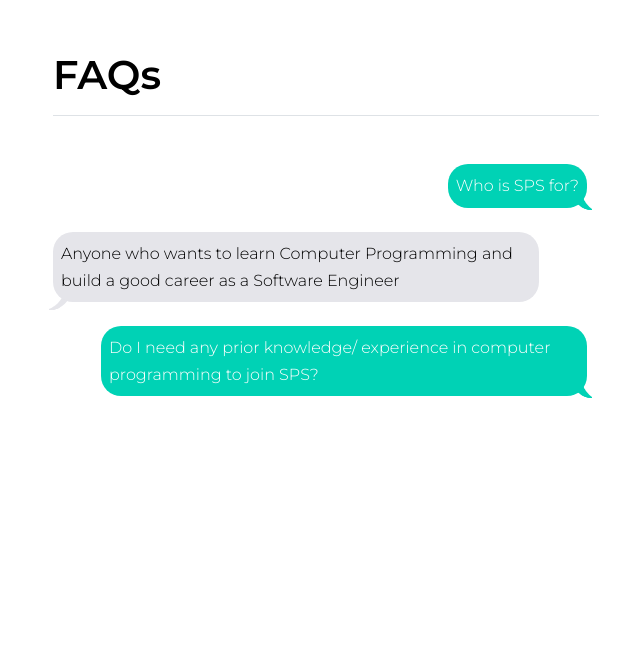
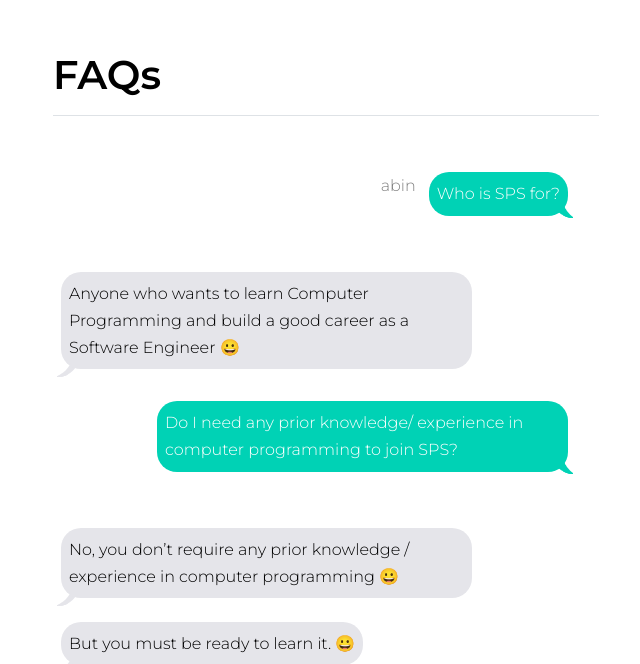
Before and after one commit to abinpanil/sps, a plain HTML site: page index.html in a window 1280 px wide. Shown: the part 5982-6646 px from the top of the page, without its empty margins (29-669 px from the left). Before the commit the page ends 6402 px from the top, so only its background shows below. Drawn offline with nearby package versions, Linux system fonts and the light colour scheme.

Commit message:
chat completed

```diff
--- a/index.html
+++ b/index.html
@@ -343,9 +343,64 @@
                 <div class="row">
                     <div class="col-sm-12 col-md-6 col-lg-6">
                         <div class="messages">
-                            <div class="message_right ms-5 p-2 mb-4"><span>Who is SPS for?</span></div>
-                            <div class="message_left me-5 p-2 mb-4"><span>Anyone who wants to learn Computer Programming and build a good career as a Software Engineer </span></div>
-                            <div class="message_right ms-5 p-2 mb-4"><span>Do I need any prior knowledge/ experience in computer programming to join SPS?</span></div>
+                            <div class="message_right ms-5 p-2 mb-4">
+                                <div class="date position-absolute"> abin</div>
+                                <div class="mess ms-5 p-2 mb-4"><span>Who is SPS for?</span></div>
+                            </div>
+                            <div class="message_left me-5 p-2 mb-4">
+                                <div class="mess me-5 p-2 mb-4"><span>Anyone who wants to learn Computer Programming and build a good career as a Software Engineer <span>😀</span></span></div>
+                            </div>
+                            <div class="message_right ms-5 p-2 mb-4">
+                                <div class="mess ms-5 p-2 mb-4"><span>Do I need any prior knowledge/ experience in computer programming to join SPS?</span></div>
+                            </div>
+                            <div class="message_left me-5 p-2 mb-4">
+                                <div class="mess me-5 p-2 mb-4"><span>No, you don’t require any prior knowledge / experience in computer programming <span>😀</span></span></div>
+                            </div>
+                            <div class="message_left me-5 p-2 mb-4">
+                                <div class="mess me-5 p-2 mb-4"><span>But you must be ready to learn it. <span>😀</span></span></div>
+                            </div>
+                            <div class="message_right ms-5 p-2 mb-4">
+                                <div class="mess ms-5 p-2 mb-4"><span>Do I need a degree to join SPS?</span></div>
+                            </div>
+                            <div class="message_left me-5 p-2 mb-4">
+                                <div class="mess me-5 p-2 mb-4"><span>No, you don’t need any degree or educational qualifications <span>😀</span></span></div>
+                            </div>
+                            <div class="message_right ms-5 p-2 mb-4">
+                                <div class="mess ms-5 p-2 mb-4"><span>What are the eligibility criteria to join SPS?</span></div>
+                            </div>
+                            <div class="message_left me-5 p-2 mb-4">
+                                <div class="mess me-5 p-2 mb-4"><span>Applicants should have basic mathematical skills such as addition, subtraction, multiplication and division.<span>➕➖➗✖</span></span></div>
+                            </div>
+                            <div class="message_left me-5 p-2 mb-4">
+                                <div class="mess me-5 p-2 mb-4"><span>Ability to read and write in English.</span>📖📝</span></div>
+                            </div>
+                            <div class="message_right ms-5 p-2 mb-4">
+                                <div class="mess ms-5 p-2 mb-4"><span>Can I learn a specific domain like cybersecurity, data science, AI/ML etc., at SPS?</span></div>
+                            </div>
+                            <div class="message_left me-5 p-2 mb-4">
+                                <div class="mess me-5 p-2 mb-4"><span>Yes, you can choose any domain as you wish</span><span>🙂</span></div>
+                            </div>
+                            <div class="message_left me-5 p-2 mb-4">
+                                <div class="mess me-5 p-2 mb-4"><span>We don’t control what you learn</span></div>
+                            </div>
+                            <div class="message_left me-5 p-2 mb-4">
+                                <div class="mess me-5 p-2 mb-4"><span>Everything is self learnt and learnt from peers</span></div>
+                            </div>
+                            <div class="message_right ms-5 p-2 mb-4">
+                                <div class="mess ms-5 p-2 mb-4"><span>What are the admission procedures of SPS?</span></div>
+                            </div>
+                            <div class="message_left me-5 p-2 mb-4">
+                                <div class="mess me-5 p-2 mb-4"><span>1. Submit an online application on this website. <span> 📧 </span></span></div>
+                            </div>
+                            <div class="message_left me-5 p-2 mb-4">
+                                <div class="mess me-5 p-2 mb-4"><span>2.You will get an interview call from SPS at the date and time you have picked up <span>☎ </span></span></div>
+                            </div>
+                            <div class="message_left me-5 p-2 mb-4">
+                                <div class="mess me-5 p-2 mb-4"><span>3.If you qualify the interview you will get a joining date and other details via email <span>📩</span></span></div>
+                            </div>
+                            <div class="message_left me-5 p-2 mb-4">
+                                <div class="mess me-5 p-2 mb-4"><span>4.Pay the refundable caution deposit amount and confirm your seat <span>👍</span></span></div>
+                            </div>
                         </div>
                     </div>
                 </div>
--- a/style.css
+++ b/style.css
@@ -192,26 +192,41 @@ h1, h2, h3, h4, h5,
 }
 .messages{
     width: 100%;
-    height: 90%;
+    height: 500px;
+    overflow-y: auto;
+    overflow-x: hidden;
+    padding-right: 11px;
 }
-.message_right span{
+.message_right .mess span{
     color: #fff;
     font-size: 16px;
 }
 
-.message_left span{
+.message_left .mess span{
     color: #000;
     font-size: 16px;
 }
-
 .message_right{
+    float: right;
+    position: relative;
+    z-index: 2;
+}
+.message_right .mess{
     width: fit-content;
     background-color: #00d2b5;
     float: right;
     border-radius: 20px;
     position: relative;
 }
-.message_right::before{
+.message_right .mess:hover{
+    transform: translateY(0.7rem);
+    transition: all 0.5s;
+}
+.message_left .mess:hover{
+    transform: translateY(0.7rem);
+    transition: all 0.5s;
+}
+.message_right .mess::before{
     content: " ";
     bottom: -2px;
     right: -5px;
@@ -220,7 +235,7 @@ h1, h2, h3, h4, h5,
     border-bottom-left-radius: 24px;
     z-index: -1;
 }
-.message_right::after{
+.message_right .mess::after{
     content: " ";
     bottom: -7px;
     right: -22px;
@@ -229,7 +244,7 @@ h1, h2, h3, h4, h5,
     border-bottom-left-radius: 43px;
     z-index: -1;
 }
-.message_left::before{
+.message_left .mess::before{
     content: " ";
     position: absolute;
     left: -11px;
@@ -238,7 +253,7 @@ h1, h2, h3, h4, h5,
     z-index: -1;
     border-bottom-right-radius: 47px;
 }
-.message_left::after{
+.message_left .mess::after{
     content: " ";
     position: absolute;
     left: -4px;
@@ -248,7 +263,7 @@ h1, h2, h3, h4, h5,
     border-bottom-right-radius: 21px;
 }
 
-.message_left{
+.message_left .mess{
     position: relative;
     width: fit-content;
     background-color: #E5E5EA;
```
